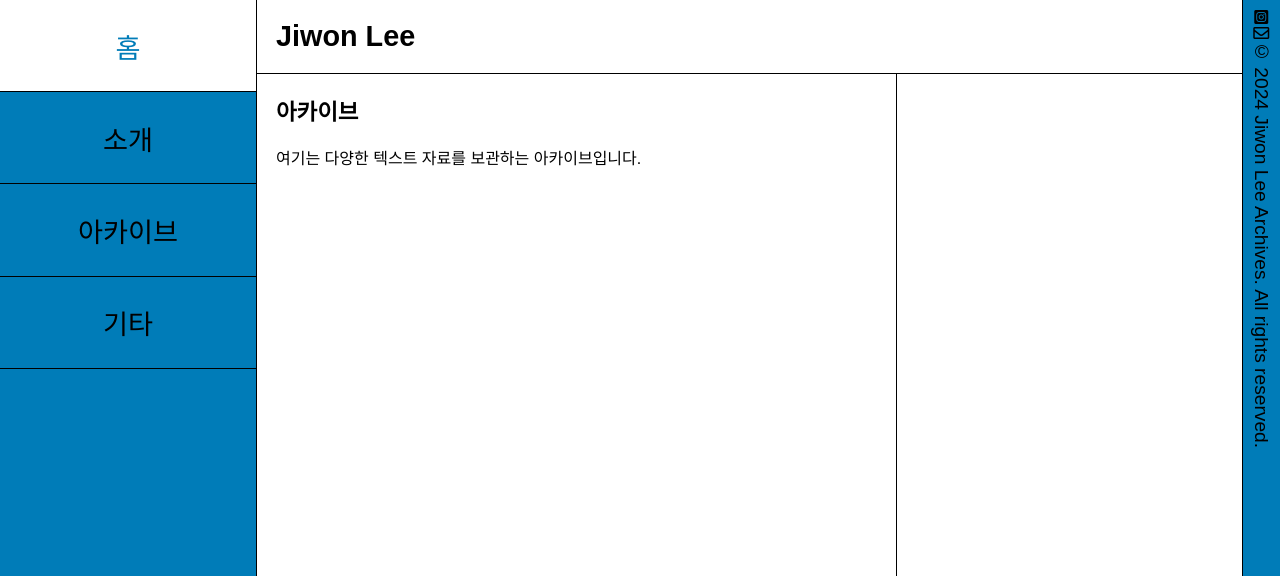
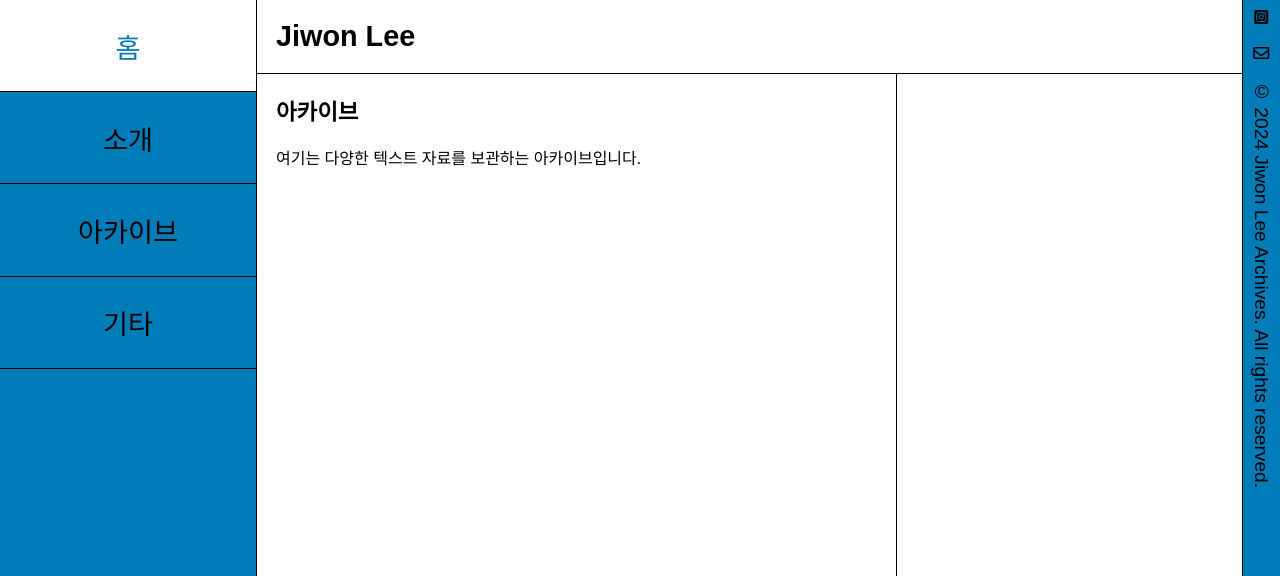
Before and after one commit to LfayeJ/archives, a Jekyll site: the page built from index.html, in a window 1280 px wide. Shown: the top 576 px of the page. Built offline with Jekyll 4.4.1, drawn with Linux system fonts in a browser that asks for light colours; some web fonts are replaced.

Commit message:
Update styles.css

```diff
--- a/assets/css/styles.css
+++ b/assets/css/styles.css
@@ -110,6 +110,11 @@ h1, h2 {
   display: flex;
   align-items: center;
   flex-direction: column; /* 아이템들을 수직으로 정렬 */
+  margin-bottom: 20px; /* 아이템 간의 간격 설정 */
+}
+
+.additional-side-menu span:last-child, .additional-side-menu a:last-child {
+  margin-bottom: 0; /* 마지막 아이템의 마진을 제거 */
 }
 
 .side-title {
```
